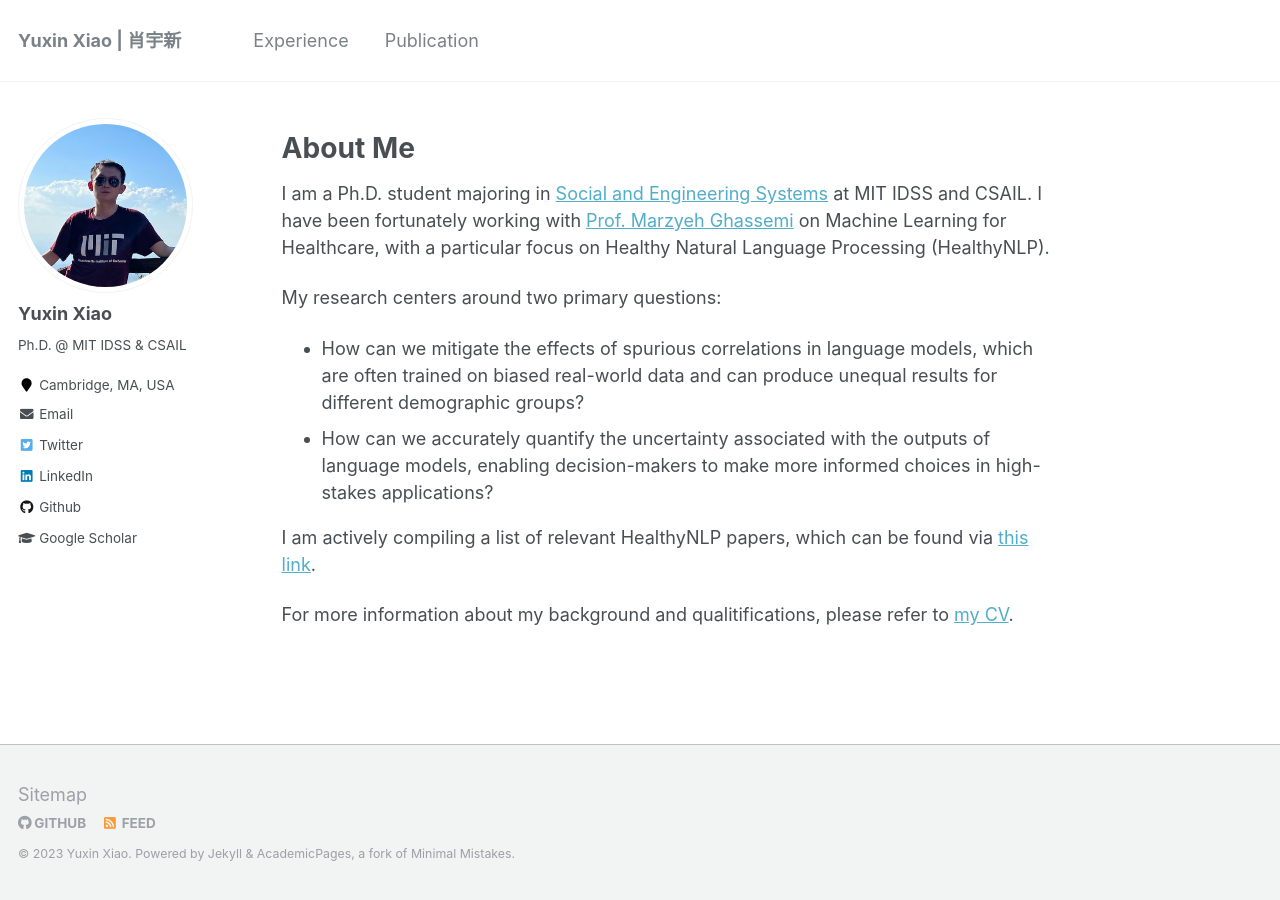
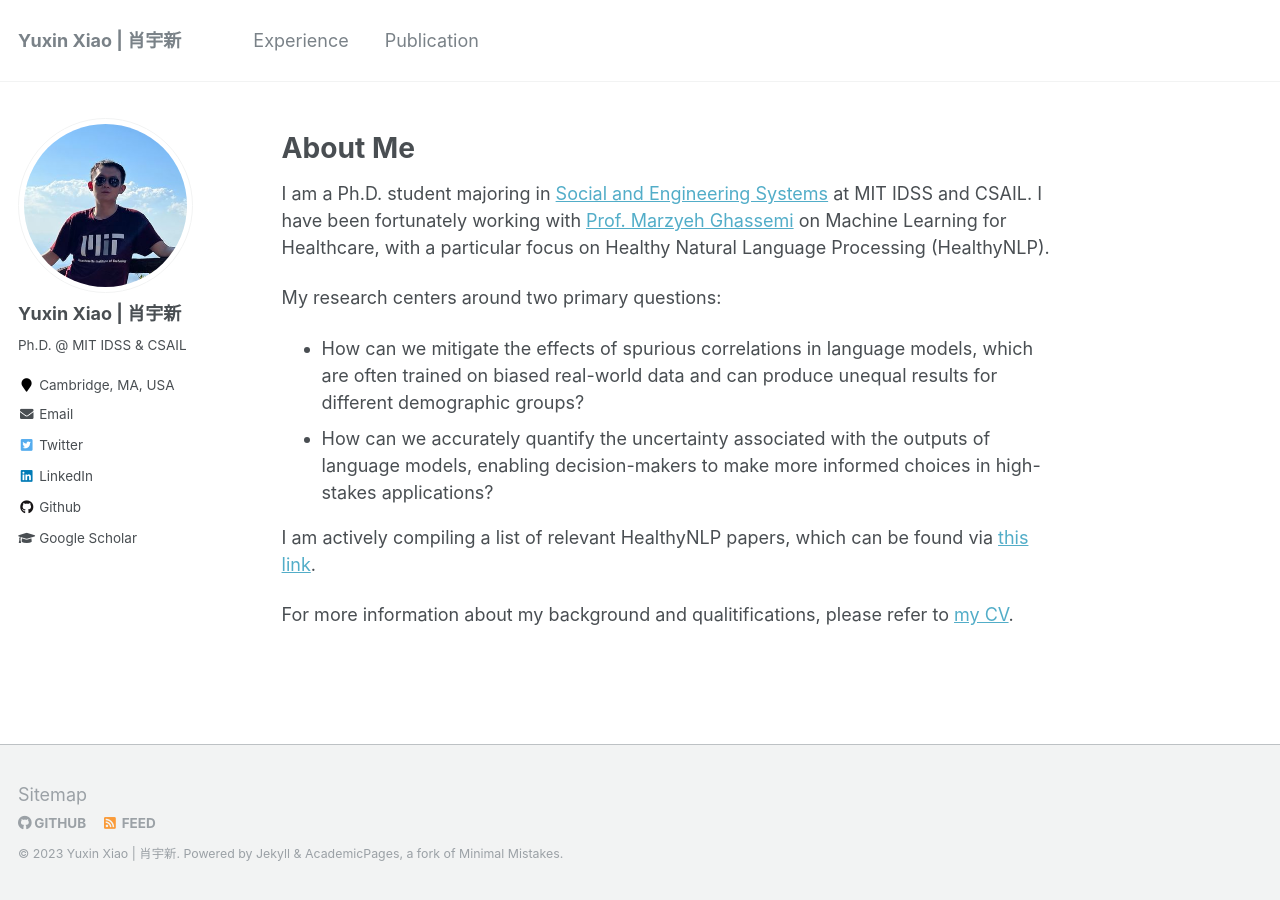
Before and after one commit to xiaoyuxin1002/xiaoyuxin1002.github.io, a Jekyll site: the page built from _pages/about.md, in a window 1280 px wide. Built offline with Jekyll 4.4.1, drawn with Linux system fonts in a browser that asks for light colours.

Commit message:
update name

```diff
--- a/_config.yml
+++ b/_config.yml
@@ -9,7 +9,7 @@
 locale                   : "en-US"
 title                    : "Yuxin Xiao | 肖宇新"
 title_separator          : "-"
-name                     : &name "Yuxin Xiao"
+name                     : &name "Yuxin Xiao | 肖宇新"
 description              : &description "Ph.D. @ MIT IDSS & CSAIL"
 url                      : https://xiaoyuxin1002.github.io
 baseurl                  : ""
@@ -78,7 +78,7 @@ analytics:
 
 # Site Author
 author:
-  name             : "Yuxin Xiao"
+  name             : "Yuxin Xiao | 肖宇新"
   avatar           : "profile.jpeg"
   bio              : "Ph.D. @ MIT IDSS & CSAIL"
   location         : "Cambridge, MA, USA"
```
